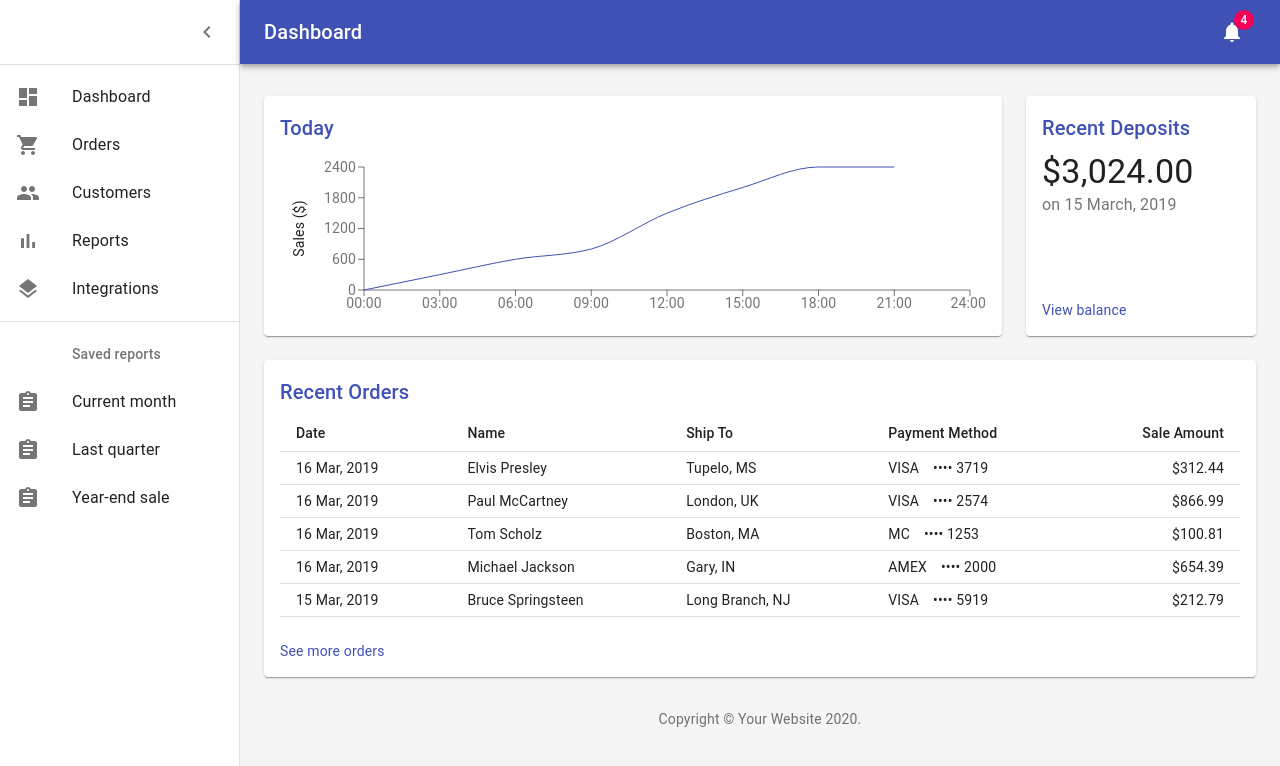
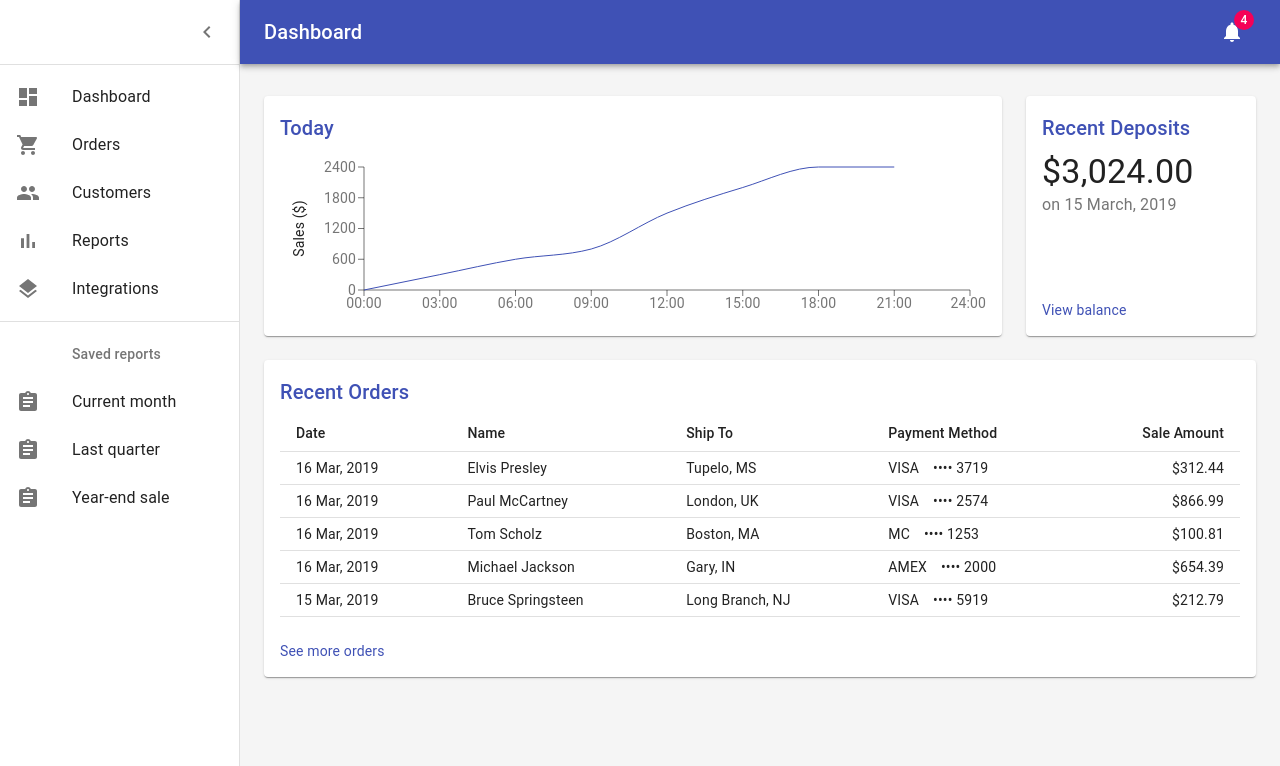
Before and after one commit to DNicolas098/tacs-frontend, a React (Create React App) app: page /app in a window 1280 px wide. Shown: the top 766 px of the page. Built offline with nearby package versions, Linux system fonts and the light colour scheme.

Commit message:
Remove Copyright :innocent:

```diff
--- a/src/components/Dashboard/Dashboard.tsx
+++ b/src/components/Dashboard/Dashboard.tsx
@@ -25,19 +25,6 @@
 import Chart from "components/Dashboard/Chart";
 import Deposits from "components/Dashboard/Deposits";
 import Orders from "components/Dashboard/Orders";
-
-function Copyright() {
-  return (
-    <Typography variant="body2" color="textSecondary" align="center">
-      {"Copyright © "}
-      <Link color="inherit" href="https://material-ui.com/">
-        Your Website
-      </Link>{" "}
-      {new Date().getFullYear()}
-      {"."}
-    </Typography>
-  );
-}
 
 const drawerWidth = 240;
 
@@ -211,9 +198,6 @@
               </Paper>
             </Grid>
           </Grid>
-          <Box pt={4}>
-            <Copyright />
-          </Box>
         </Container>
       </main>
     </div>
```
